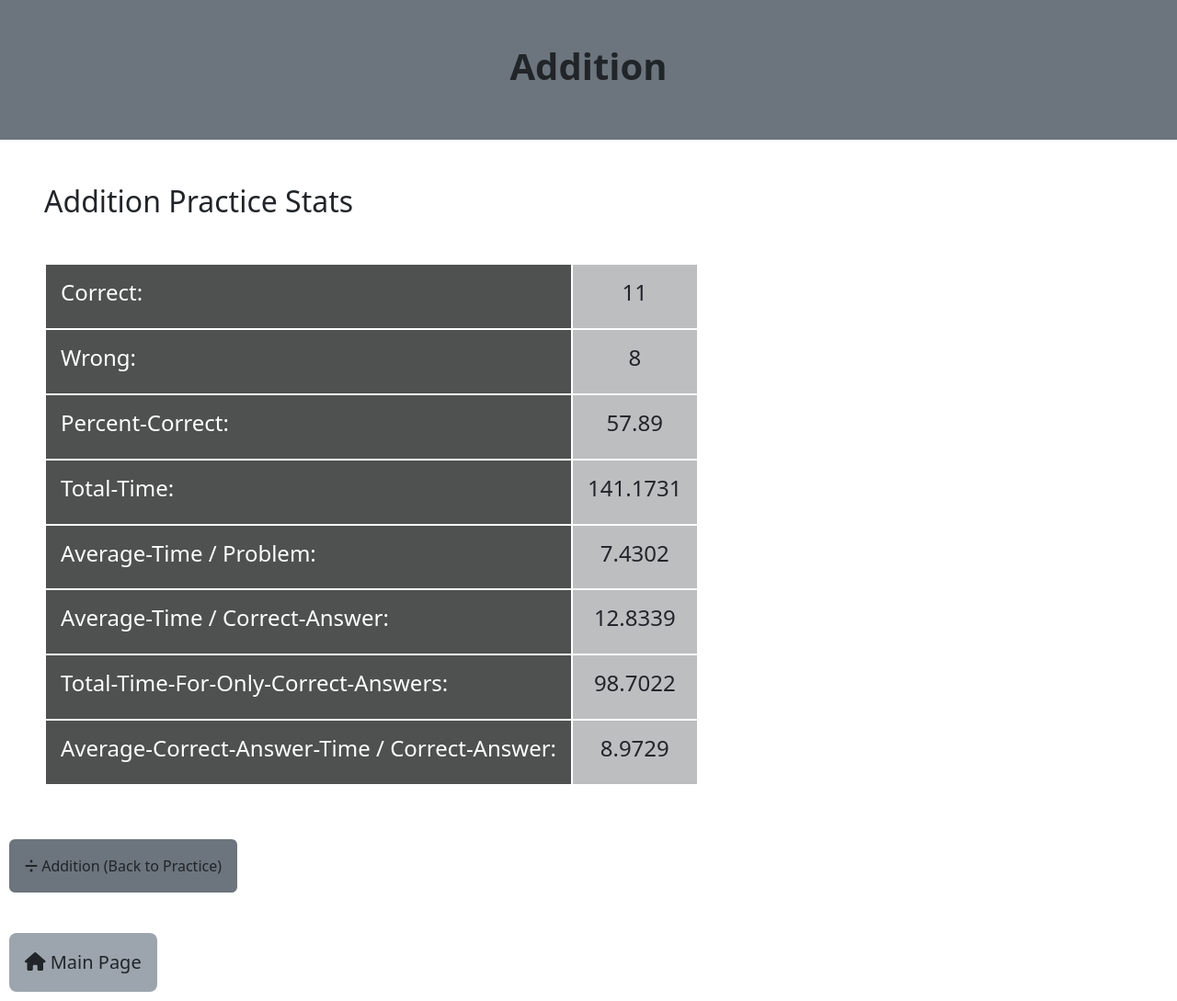
After one commit to cburgyan/MathPracticeApp_Flask_render_template_request_url_for_ast_redirect, a Flask app: page /practice/addition/stats in a window 1280 px wide. The commit adds this page. Shown: the whole page at 92% size. Run offline with Flask 2, Linux system fonts and the light colour scheme; some libraries are stand-ins or nearby versions.

Commit message:
make stats.html page functional and integrated

```diff
--- a/data.txt
+++ b/data.txt
@@ -1 +1 @@
-{3: {'addition': {'correct': 6, 'wrong': 0, 'percent-correct': 100.0, 'total-time': 44.312, 'average-time-per-problem': 7.3853}, 'subtraction': {'correct': 0, 'wrong': 0, 'percent-correct': 0, 'total-time': 0, 'average-time-per-problem': 0}, 'multiplication': {'correct': 0, 'wrong': 0, 'percent-correct': 0, 'total-time': 0, 'average-time-per-problem': 0}, 'division': {'correct': 0, 'wrong': 0, 'percent-correct': 0, 'total-time': 0, 'average-time-per-problem': 0}}}
+{3: {'addition': {'correct': 11, 'wrong': 8, 'percent-correct': 57.89, 'total-time': 141.1731, 'average-time / problem': 7.4302, 'average-time / correct-answer': 12.8339, 'total-time-for-only-correct-answers': 98.7022, 'average-correct-answer-time / correct-answer': 8.9729}, 'subtraction': {'correct': 2, 'wrong': 1, 'percent-correct': 66.67, 'total-time': 58.8515, 'average-time / problem': 19.6172, 'average-time / correct-answer': 29.4258, 'total-time-for-only-correct-answers': 54.7598, 'average-correct-answer-time / correct-answer': 27.3799}, 'multiplication': {'correct': 0, 'wrong': 0, 'percent-correct': 0, 'total-time': 0, 'average-time / problem': 0, 'average-time / correct-answer': 0, 'total-time-for-only-correct-answers': 0, 'average-correct-answer-time / correct-answer': 0}, 'division': {'correct': 0, 'wrong': 0, 'percent-correct': 0, 'total-time': 0, 'average-time / problem': 0, 'average-time / correct-answer': 0, 'total-time-for-only-correct-answers': 0, 'average-correct-answer-time / correct-answer': 0}}}
--- a/server.py
+++ b/server.py
@@ -22,9 +22,12 @@ prev_operation = ''
 start_time = -1
 stop_time = -1
 
-
-with open('data.txt', 'r') as file:
-    file_dict = ast.literal_eval(file.readline())
+try:
+    with open('data.txt', 'r') as file:
+        file_dict = ast.literal_eval(file.readline())
+except SyntaxError as error_message:
+    print(error_message)
+    file_dict = {}
 
 try:
     does_it_exist = file_dict[DIGITS]
@@ -32,10 +35,10 @@ try:
 except Exception as error_message:
     print(error_message)
     file_dict[DIGITS] = {
-        'addition': {'correct': 0, 'wrong': 0, 'percent-correct': 0, 'total-time': 0, 'average-time-per-problem': 0},
-        'subtraction': {'correct': 0, 'wrong': 0, 'percent-correct': 0, 'total-time': 0, 'average-time-per-problem': 0},
-        'multiplication': {'correct': 0, 'wrong': 0, 'percent-correct': 0, 'total-time': 0, 'average-time-per-problem': 0},
-        'division': {'correct': 0, 'wrong': 0, 'percent-correct': 0, 'total-time': 0, 'average-time-per-problem': 0},
+        'addition': {'correct': 0, 'wrong': 0, 'percent-correct': 0, 'total-time': 0, 'average-time / problem': 0, 'average-time / correct-answer': 0, 'total-time-for-only-correct-answers': 0, 'average-correct-answer-time / correct-answer': 0},
+        'subtraction': {'correct': 0, 'wrong': 0, 'percent-correct': 0, 'total-time': 0, 'average-time / problem': 0, 'average-time / correct-answer': 0, 'total-time-for-only-correct-answers': 0, 'average-correct-answer-time / correct-answer': 0},
+        'multiplication': {'correct': 0, 'wrong': 0, 'percent-correct': 0, 'total-time': 0, 'average-time / problem': 0, 'average-time / correct-answer': 0, 'total-time-for-only-correct-answers': 0, 'average-correct-answer-time / correct-answer': 0},
+        'division': {'correct': 0, 'wrong': 0, 'percent-correct': 0, 'total-time': 0, 'average-time / problem': 0, 'average-time / correct-answer': 0, 'total-time-for-only-correct-answers': 0, 'average-correct-answer-time / correct-answer': 0},
     }
 
 
@@ -60,10 +63,15 @@ def update_stats_for_right_or_wrong_answer(operation, answer1, guess1, time1=0):
     #Update Percent-correct for operation
     stats_of_operation['percent-correct'] = float('{:.2f}'.format(stats_of_operation['correct'] / (stats_of_operation['correct'] + stats_of_operation['wrong']) * 100))
 
-    #Update total-time and average-time-per-problem
+    #Update total-time and average-time / problem
     if time1 != 0:
-        stats_of_operation['total-time'] += float('{:.4f}'.format(time1))
-        stats_of_operation['average-time-per-problem'] = float('{:.4f}'.format(stats_of_operation['total-time'] / (stats_of_operation['correct'])))
+        stats_of_operation['total-time'] = float('{:.4f}'.format(stats_of_operation['total-time'] + time1))
+        stats_of_operation['average-time / problem'] = float('{:.4f}'.format(stats_of_operation['total-time'] / (stats_of_operation['correct'] + stats_of_operation['wrong'])))
+        stats_of_operation['average-time / correct-answer'] = float('{:.4f}'.format(stats_of_operation['total-time'] / (stats_of_operation['correct'])))
+
+        if str(answer1) == str(guess1):
+            stats_of_operation['total-time-for-only-correct-answers'] = float('{:.4f}'.format(stats_of_operation['total-time-for-only-correct-answers'] + time1))
+            stats_of_operation['average-correct-answer-time / correct-answer'] = float('{:.4f}'.format(stats_of_operation['total-time-for-only-correct-answers'] / stats_of_operation['correct']))
 
     #Update Record
     if stats_of_operation != -1:
@@ -105,11 +113,11 @@ def practice_page(operation):
             answer = operand1 * operand2
             symbol = "fa-solid fa-xmark"
         elif operation == 'division':
-            coloring = 'dark'
+            coloring = 'secondary'
             answer = (operand1 / operand2)
-            print(answer)
+            # print(answer)
             answer = "{:.5f}".format(answer)
-            print(answer)
+            # print(answer)
             symbol = "fa-solid fa-divide"
         else:
             coloring = 'light'
@@ -132,14 +140,17 @@ def practice_page(operation):
             temp_coloring = 'success'
             return redirect(url_for('practice_page', operation=operation))
         else:
-            update_stats_for_right_or_wrong_answer(operation, answer, guess, time1=0)
+            update_stats_for_right_or_wrong_answer(operation, answer, guess, time1=elapsed_time)
             print('Incorrect')
             temp_coloring = 'danger'
             return render_template('practice.html', operation=operation, banner_color=coloring, operand1=operand1, operand2=operand2, guess=str(guess), symbol=symbol, temp_coloring=temp_coloring)
 
 
-def check_answer():
-    return 'hi'
+@app.route('/practice/<operation>/stats')
+def stats_page(operation):
+    global temp_coloring
+    temp_coloring = ''
+    return render_template('stats.html', operation=operation, banner_color=coloring, temp_coloring=temp_coloring, dictionary=file_dict, symbol=symbol)
 
 
 if __name__ == "__main__":
--- a/static/css/style.css
+++ b/static/css/style.css
@@ -20,6 +20,15 @@ hr {
     outline: none;
 }
 
+table{
+    border: solid 2px grey;
+}
+
+td{
+    border: solid 2px white;
+}
+
+
 .operation-btn{
     text-align: center;
 }
@@ -34,9 +43,19 @@ hr {
     #height: auto;
 }
 
+.main-page{
+    background-color: #9ca5ad;
+}
+
 .symbol{
     width: 2rem;
     text-align: center;
+}
+
+.correction-label{
+    height: 1rem;
+    margin-bottom: 0;
+    padding-bottom: 0;
 }
 
 .title{
@@ -46,3 +65,12 @@ hr {
 .answer-text{
     width: 90%;
 }
+
+.key {
+    background-color: #4f5050;
+}
+
+.value{
+    background-color: #bcbebf;
+    text-align: center;
+}
--- a/templates/footer.html
+++ b/templates/footer.html
@@ -1,10 +1,6 @@
-<!DOCTYPE html>
-<html lang="en">
-<head>
-    <meta charset="UTF-8">
-    <title>Title</title>
-</head>
-<body>
+    <br>
+    {% set main_page = url_for('main_page') %}
+    <button class='btn btn-lg download-btn p-3 main-page' type="button" onclick="window.location.href='{{ main_page }}'"><i class="fa-solid fa-house"></i> Main Page</button>
 
 </body>
 </html>
--- a/templates/header.html
+++ b/templates/header.html
@@ -2,9 +2,15 @@
 <html lang="en">
 <head>
     <meta charset="UTF-8">
-    <title>Title</title>
+    <title>Practice</title>
+
+    <!--    Bootstrap-->
+    <link href="https://cdn.jsdelivr.net/npm/bootstrap@5.2.0-beta1/dist/css/bootstrap.min.css" rel="stylesheet" integrity="sha384-0evHe/X+R7YkIZDRvuzKMRqM+OrBnVFBL6DOitfPri4tjfHxaWutUpFmBp4vmVor" crossorigin="anonymous">
+    <script src="https://cdn.jsdelivr.net/npm/bootstrap@5.2.0-beta1/dist/js/bootstrap.bundle.min.js" integrity="sha384-pprn3073KE6tl6bjs2QrFaJGz5/SUsLqktiwsUTF55Jfv3qYSDhgCecCxMW52nD2" crossorigin="anonymous"></script>
+
+    <!-- Font Awesome icons (free version)-->
+    <script src="https://use.fontawesome.com/releases/v6.1.0/js/all.js" crossorigin="anonymous"></script>
+
+    <!-- Custom CSS-->
+    <link rel='stylesheet' href="{{ url_for('static', filename='css/style.css') }}">
 </head>
-<body>
-
-</body>
-</html>
--- /dev/null
+++ b/templates/operation_banner.html
@@ -0,0 +1,10 @@
+<body>
+    {% if temp_coloring == '' %}
+    <div class="title bg-{{banner_color}} text-{{text_color}} p-5">
+        {% else %}
+    <div class="title bg-{{temp_coloring}} text-{{text_color}} p-5">
+        {% endif %}
+        <h1 class="fs-1 fw-bolder">
+            {{operation.title()}}
+        </h1>
+    </div>
--- a/templates/stats.html
+++ b/templates/stats.html
@@ -1,10 +1,22 @@
-<!DOCTYPE html>
-<html lang="en">
-<head>
-    <meta charset="UTF-8">
-    <title>Title</title>
-</head>
-<body>
+{% include 'header.html' %}
+{% include 'operation_banner.html' %}
+<div class="m-5">
+    <h2>{{operation.title()}} Practice Stats</h2>
+</div>
 
-</body>
-</html>
+<table class="m-5">
+    {% for digit, subdict in dictionary.items() %}
+      {% for key, value in subdict[operation].items() %}
+       <tr>
+           <td class="p-3 key text-white"><h4>{{ key.title() }}: </h4></td>
+           <td class="p-3 value"><h4>   {{ value }}</h4></td>
+       </tr>
+      {% endfor %}
+    {% endfor %}
+</table>
+
+    <div>
+        {% set practice_page = url_for('practice_page', operation=operation) %}
+        <button class='btn btn-md bg-{{ banner_color }} download-btn p-3 stats-page' type="button" onclick="window.location.href='{{ practice_page }}'"><i class="{{ symbol }}"></i> {{ operation.title() }} (Back to Practice)</button>
+    </div>
+{% include 'footer.html' %}
```
Also changed, not shown: templates/index.html (+3 -19 lines), templates/practice.html (+10 -35 lines).
